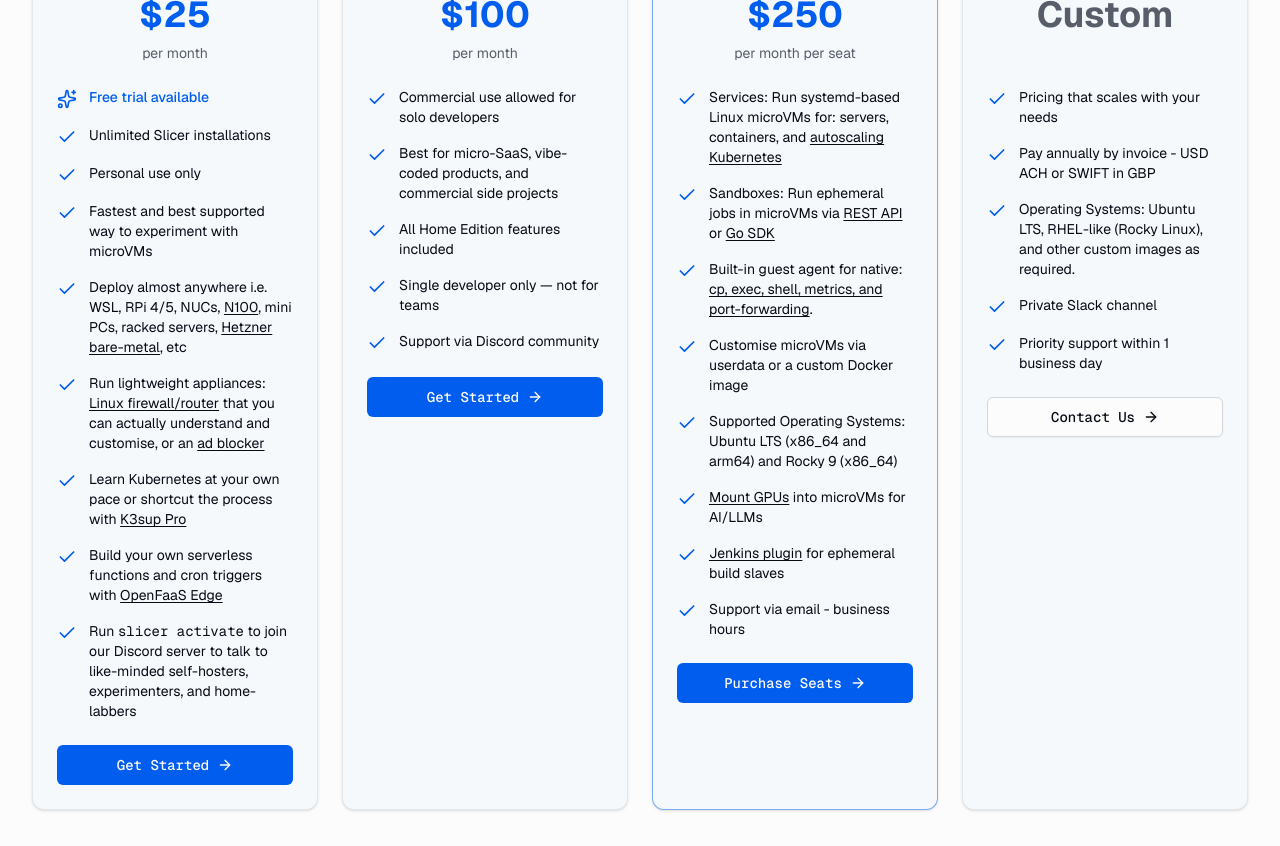
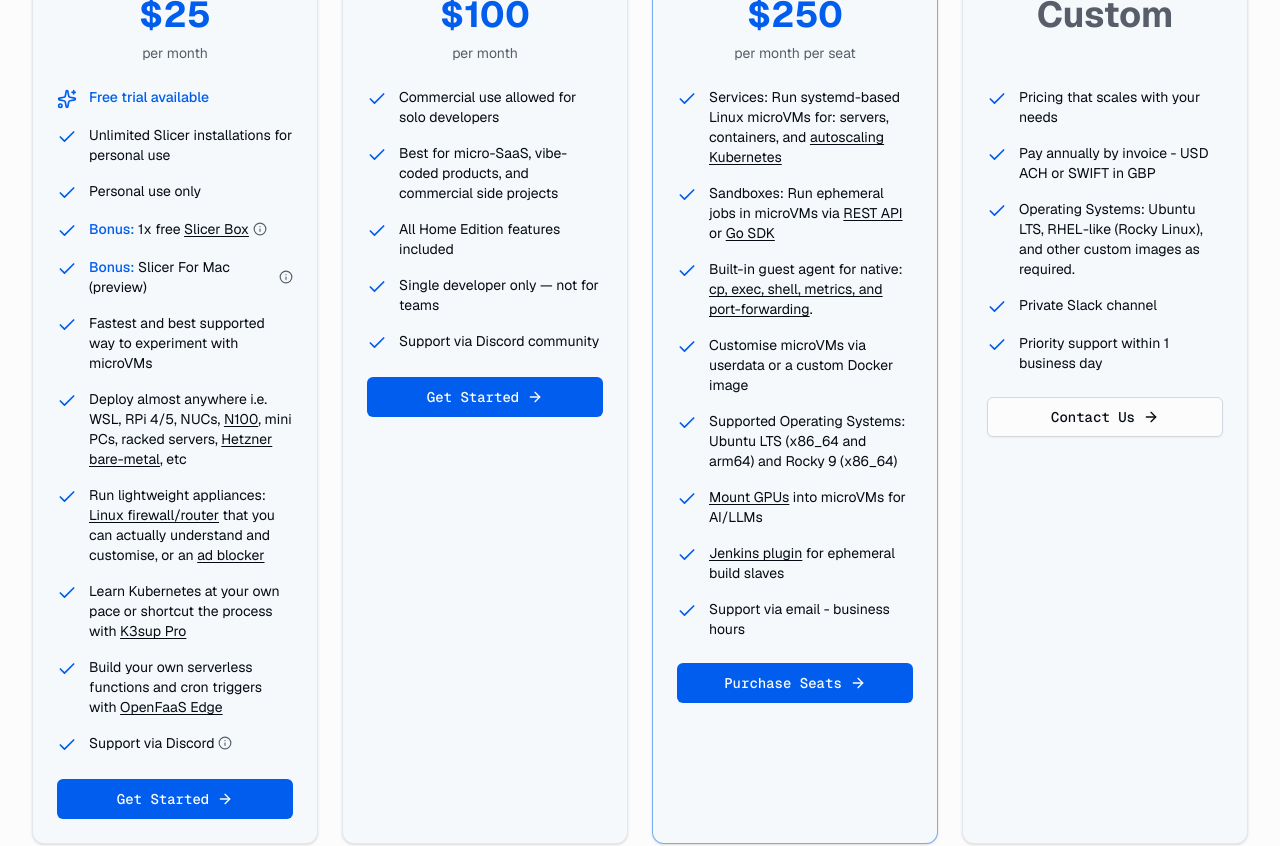
Before and after one commit to slicervm/slicervm.com, a Next.js app: page /pricing in a window 1280 px wide. Shown: the part 420-1266 px from the top of the page. Built offline with nearby package versions, Linux system fonts and the light colour scheme.

Commit message:
Updates to tiers with extra value
Signed-off-by: Alex Ellis (OpenFaaS Ltd) <alexellis2@gmail.com>

```diff
--- a/src/app/pricing/page.tsx
+++ b/src/app/pricing/page.tsx
@@ -71,13 +71,51 @@
                 <li className="flex items-start gap-3">
                   <Check className="h-5 w-5 text-primary shrink-0 mt-0.5" />
                   <span className="text-sm">
-                    Unlimited Slicer installations
+                    Unlimited Slicer installations for personal use
                   </span>
                 </li>
                 <li className="flex items-start gap-3">
                   <Check className="h-5 w-5 text-primary shrink-0 mt-0.5" />
                   <span className="text-sm">
                     Personal use only
+                  </span>
+                </li>
+                <li className="flex items-start gap-3">
+                  <Check className="h-5 w-5 text-primary shrink-0 mt-0.5" />
+                  <span className="text-sm flex items-center gap-1">
+                    <span>
+                      <span className="font-medium text-primary">Bonus:</span> 1x free{" "}
+                      <a
+                        href="https://box.slicervm.com"
+                        target="_blank"
+                        rel="noopener noreferrer"
+                        className="underline underline-offset-2 hover:text-primary"
+                      >
+                        Slicer Box
+                      </a>
+                    </span>
+                    <span className="relative group inline-flex items-center">
+                      <Info className="h-3.5 w-3.5 text-muted-foreground cursor-help" />
+                      <span className="absolute bottom-full left-1/2 -translate-x-1/2 mb-2 w-56 p-2 text-xs text-muted-foreground bg-popover border rounded shadow-lg opacity-0 invisible group-hover:opacity-100 group-hover:visible transition-all z-50">
+                        Slicer Box is a free cloud-hosted slicer instance just for you.
+                        <span className="absolute top-full left-1/2 -translate-x-1/2 -mt-1 border-4 border-transparent border-t-popover"></span>
+                      </span>
+                    </span>
+                  </span>
+                </li>
+                <li className="flex items-start gap-3">
+                  <Check className="h-5 w-5 text-primary shrink-0 mt-0.5" />
+                  <span className="text-sm flex items-center gap-1">
+                    <span>
+                      <span className="font-medium text-primary">Bonus:</span> Slicer For Mac (preview)
+                    </span>
+                    <span className="relative group inline-flex items-center">
+                      <Info className="h-3.5 w-3.5 text-muted-foreground cursor-help" />
+                      <span className="absolute bottom-full left-1/2 -translate-x-1/2 mb-2 w-64 p-2 text-xs text-muted-foreground bg-popover border rounded shadow-lg opacity-0 invisible group-hover:opacity-100 group-hover:visible transition-all z-50">
+                        Linux for your Mac that feels native, with folder sharing and Rosetta.
+                        <span className="absolute top-full left-1/2 -translate-x-1/2 -mt-1 border-4 border-transparent border-t-popover"></span>
+                      </span>
+                    </span>
                   </span>
                 </li>
                 <li className="flex items-start gap-3">
@@ -113,8 +151,15 @@
                 </li>
                 <li className="flex items-start gap-3">
                   <Check className="h-5 w-5 text-primary shrink-0 mt-0.5" />
-                  <span className="text-sm">
-                    Run <span className="font-mono">slicer activate</span> to join our Discord server to talk to like-minded self-hosters, experimenters, and home-labbers
+                  <span className="text-sm flex items-center gap-1">
+                    <span>Support via Discord</span>
+                    <span className="relative group inline-flex items-center">
+                      <Info className="h-3.5 w-3.5 text-muted-foreground cursor-help" />
+                      <span className="absolute bottom-full left-1/2 -translate-x-1/2 mb-2 w-72 p-2 text-xs text-muted-foreground bg-popover border rounded shadow-lg opacity-0 invisible group-hover:opacity-100 group-hover:visible transition-all z-50">
+                        Run <span className="font-mono">slicer activate</span> to join our Discord server to talk to like-minded self-hosters, experimenters, and home-labbers.
+                        <span className="absolute top-full left-1/2 -translate-x-1/2 -mt-1 border-4 border-transparent border-t-popover"></span>
+                      </span>
+                    </span>
                   </span>
                 </li>
               </ul>
--- a/src/components/HomeEditionModal.tsx
+++ b/src/components/HomeEditionModal.tsx
@@ -140,11 +140,58 @@
               <ul className="space-y-2 text-sm">
                 <li className="flex items-start gap-2">
                   <Check className="h-4 w-4 text-primary shrink-0 mt-0.5" />
-                  <span>Unlimited Slicer installations</span>
+                  <span>Unlimited Slicer installations for personal use</span>
                 </li>
                 <li className="flex items-start gap-2">
                   <Check className="h-4 w-4 text-primary shrink-0 mt-0.5" />
-                  <span>Discord community access</span>
+                  <span className="flex items-center gap-1">
+                    <span>
+                      <span className="font-medium text-primary">Bonus:</span> 1x free{" "}
+                      <Link
+                        href="https://box.slicervm.com"
+                        target="_blank"
+                        rel="noopener noreferrer"
+                        className="underline underline-offset-2 hover:text-primary"
+                      >
+                        Slicer Box
+                      </Link>
+                    </span>
+                    <span className="relative group inline-flex items-center">
+                      <Info className="h-3.5 w-3.5 text-muted-foreground cursor-help" />
+                      <span className="absolute bottom-full left-1/2 -translate-x-1/2 mb-2 w-56 p-2 text-xs text-muted-foreground bg-popover border rounded shadow-lg opacity-0 invisible group-hover:opacity-100 group-hover:visible transition-all z-50">
+                        Slicer Box is a free cloud-hosted slicer instance just for you.
+                        <span className="absolute top-full left-1/2 -translate-x-1/2 -mt-1 border-4 border-transparent border-t-popover"></span>
+                      </span>
+                    </span>
+                  </span>
+                </li>
+                <li className="flex items-start gap-2">
+                  <Check className="h-4 w-4 text-primary shrink-0 mt-0.5" />
+                  <span className="flex items-center gap-1">
+                    <span>
+                      <span className="font-medium text-primary">Bonus:</span> Slicer For Mac (preview)
+                    </span>
+                    <span className="relative group inline-flex items-center">
+                      <Info className="h-3.5 w-3.5 text-muted-foreground cursor-help" />
+                      <span className="absolute bottom-full left-1/2 -translate-x-1/2 mb-2 w-64 p-2 text-xs text-muted-foreground bg-popover border rounded shadow-lg opacity-0 invisible group-hover:opacity-100 group-hover:visible transition-all z-50">
+                        Linux for your Mac that feels native, with folder sharing and Rosetta.
+                        <span className="absolute top-full left-1/2 -translate-x-1/2 -mt-1 border-4 border-transparent border-t-popover"></span>
+                      </span>
+                    </span>
+                  </span>
+                </li>
+                <li className="flex items-start gap-2">
+                  <Check className="h-4 w-4 text-primary shrink-0 mt-0.5" />
+                  <span className="flex items-center gap-1">
+                    <span>Support via Discord</span>
+                    <span className="relative group inline-flex items-center">
+                      <Info className="h-3.5 w-3.5 text-muted-foreground cursor-help" />
+                      <span className="absolute bottom-full left-1/2 -translate-x-1/2 mb-2 w-72 p-2 text-xs text-muted-foreground bg-popover border rounded shadow-lg opacity-0 invisible group-hover:opacity-100 group-hover:visible transition-all z-50">
+                        Run <span className="font-mono">slicer activate</span> to join our Discord server to talk to like-minded self-hosters, experimenters, and home-labbers.
+                        <span className="absolute top-full left-1/2 -translate-x-1/2 -mt-1 border-4 border-transparent border-t-popover"></span>
+                      </span>
+                    </span>
+                  </span>
                 </li>
                 <li className="flex items-start gap-2">
                   <Check className="h-4 w-4 text-primary shrink-0 mt-0.5" />
```
